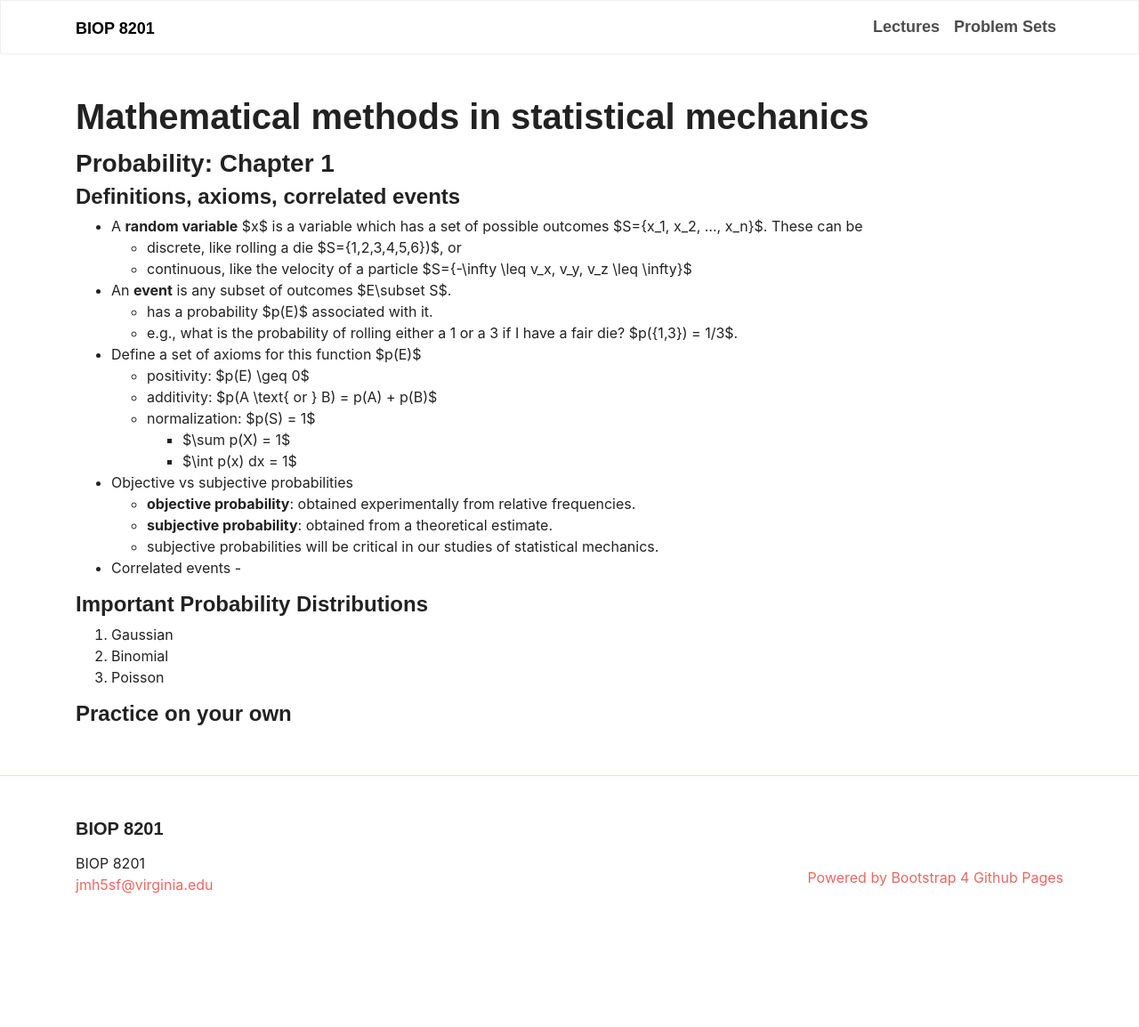
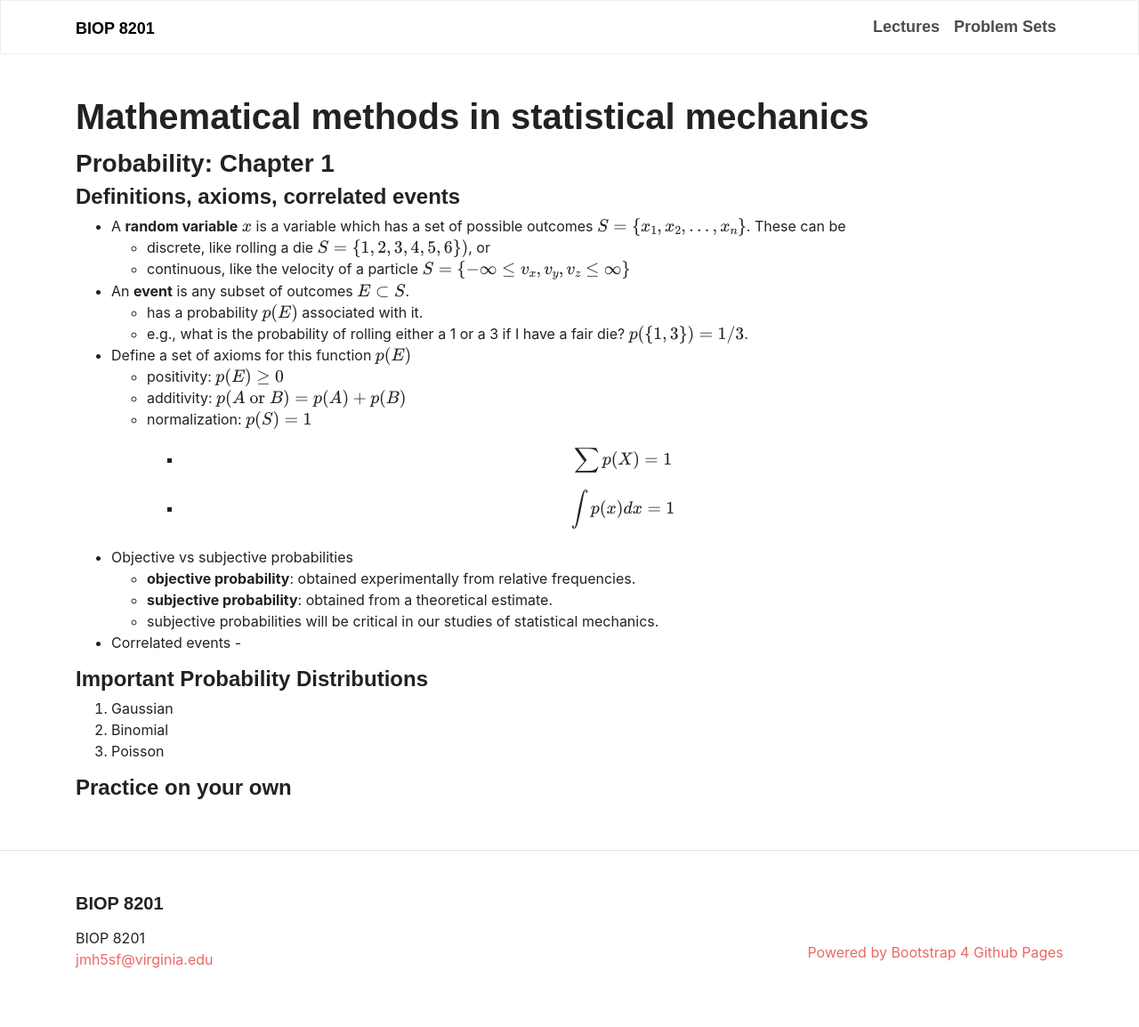
Before and after one commit to jmhays/biop-web, a Jekyll site: the page built from lectures/Lecture1.md, in a window 1280 px wide. Shown: the whole page at 89% size. Built offline with Jekyll 4.4.1, drawn with Linux system fonts in a browser that asks for light colours; some web fonts are replaced; formulas are drawn with MathJax 3; before the commit the page ends 1070 px from its top, so only the background shows below that.

Commit message:
revert to double $

```diff
--- a/lectures/Lecture1.md
+++ b/lectures/Lecture1.md
@@ -7,18 +7,18 @@ title: Mathematical methods in statistical mechanics
 ### Probability: Chapter 1
 
 #### Definitions, axioms, correlated events
-- A **random variable** $x$ is a variable which has a set of possible outcomes $S=\{x_1, x_2, ..., x_n\}$. These can be
-    - discrete, like rolling a die $S=\{1,2,3,4,5,6\})$, or
-    - continuous, like the velocity of a particle $S=\{-\infty \leq v_x, v_y, v_z \leq \infty\}$
-- An **event** is any subset of outcomes $E\subset S$.
-    - has a probability $p(E)$ associated with it.
-    - e.g., what is the probability of rolling either a 1 or a 3 if I have a fair die? $p(\{1,3\}) = 1/3$.
-- Define a set of axioms for this function $p(E)$
-    - positivity: $p(E) \geq 0$
-    - additivity: $p(A \text{ or } B) = p(A) + p(B)$
-    - normalization: $p(S) = 1$
-        - $\sum p(X) = 1$
-        - $\int p(x) dx = 1$
+- A **random variable** $$x$$ is a variable which has a set of possible outcomes $$S=\{x_1, x_2, ..., x_n\}$$. These can be
+    - discrete, like rolling a die $$S=\{1,2,3,4,5,6\})$$, or
+    - continuous, like the velocity of a particle $$S=\{-\infty \leq v_x, v_y, v_z \leq \infty\}$$
+- An **event** is any subset of outcomes $$E\subset S$$.
+    - has a probability $$p(E)$$ associated with it.
+    - e.g., what is the probability of rolling either a 1 or a 3 if I have a fair die? $$p(\{1,3\}) = 1/3$$.
+- Define a set of axioms for this function $$p(E)$$
+    - positivity: $$p(E) \geq 0$$
+    - additivity: $$p(A \text{ or } B) = p(A) + p(B)$$
+    - normalization: $$p(S) = 1$$
+        - $$\sum p(X) = 1$$
+        - $$\int p(x) dx = 1$$
 - Objective vs subjective probabilities
     - **objective probability**: obtained experimentally from relative frequencies.
     - **subjective probability**: obtained from a theoretical estimate.
```
